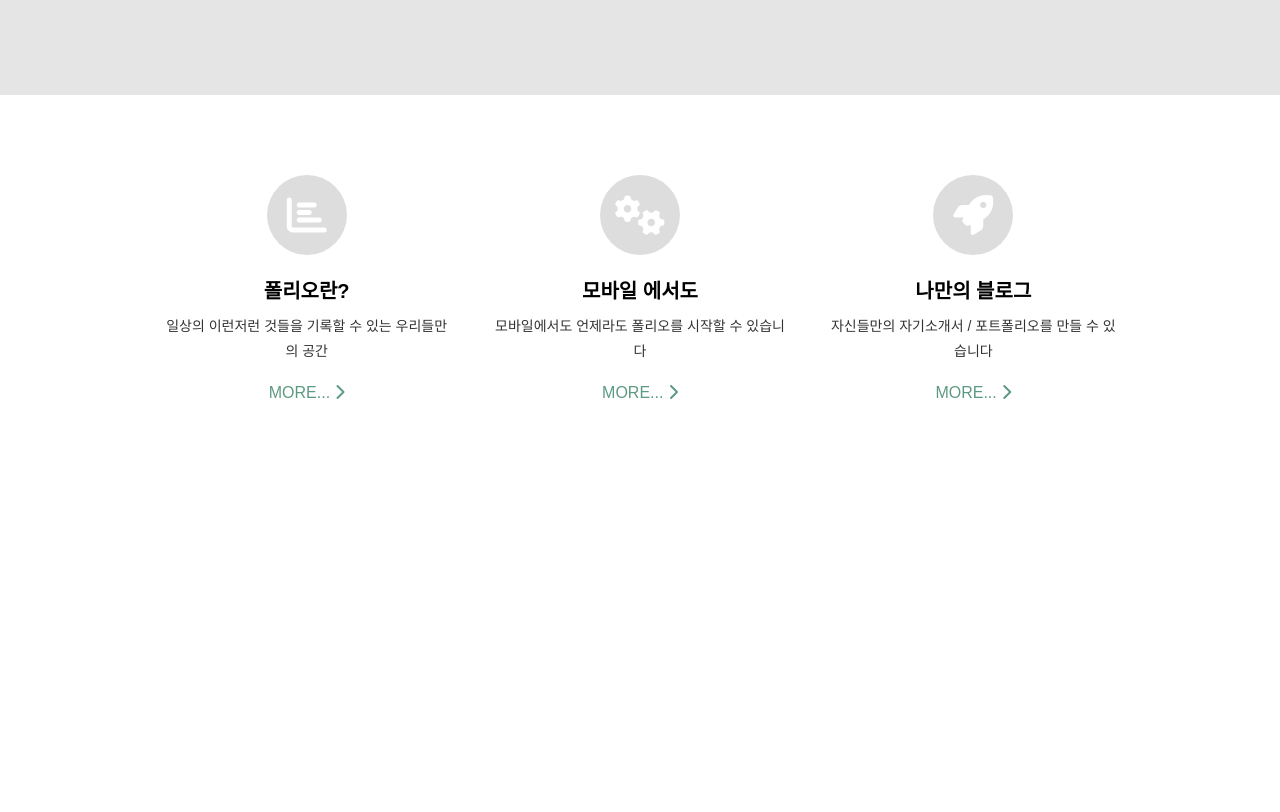
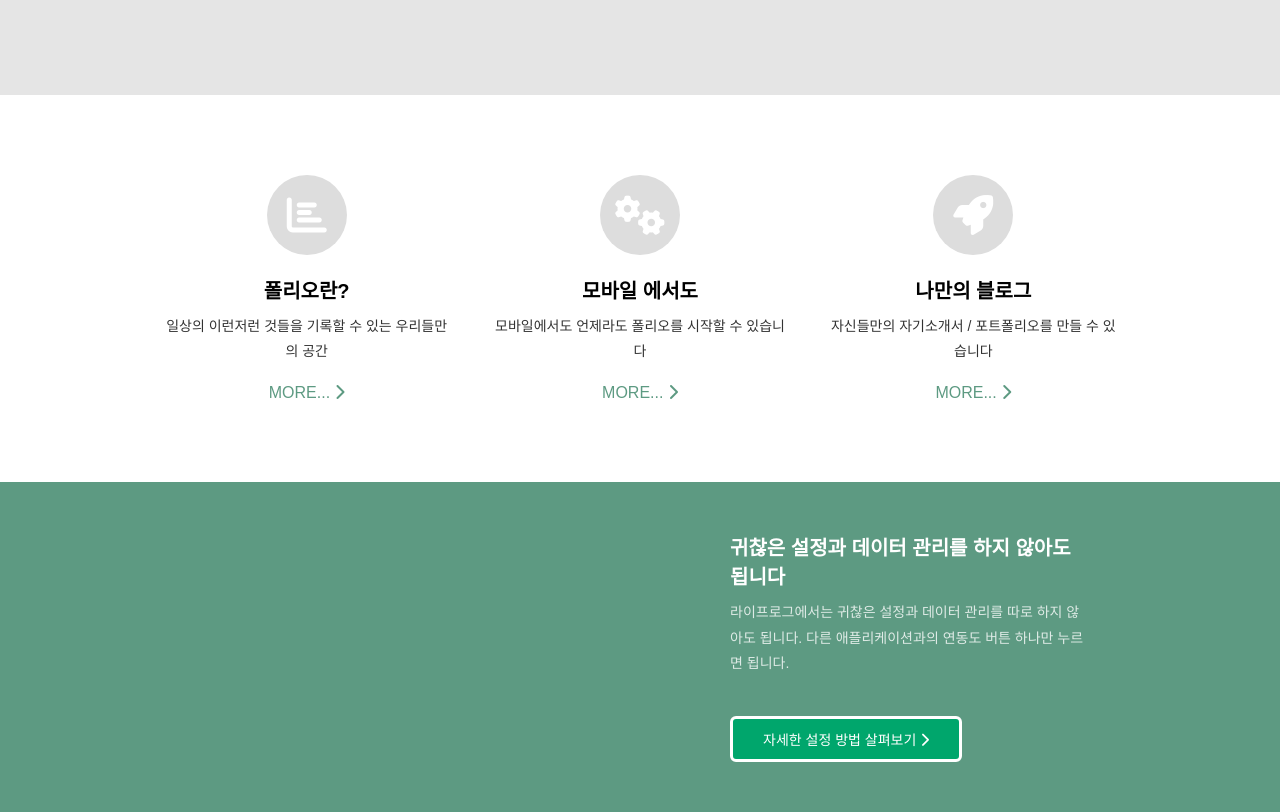
Before and after one commit to Clzzi/F-O-L-I-O, a plain HTML site: page index.html in a window 1280 px wide. Shown: the part 830-1642 px from the top of the page. Before the commit the page ends 1312 px from the top, so only its background shows below. Drawn offline with nearby package versions, Linux system fonts and the light colour scheme.

Commit message:
HTML - conC

```diff
--- a/index.html
+++ b/index.html
@@ -87,5 +87,19 @@
             </div>
         </div>
     </section>
+
+    <section class="conC">
+        <div class="container">
+            <div class="photo"></div>
+            <div class="text">
+                <h2>귀찮은 설정과 데이터 관리를 하지 않아도 됩니다</h2>
+                <p>라이프로그에서는 귀찮은 설정과 데이터 관리를 따로 하지 않아도 됩니다. 다른 애플리케이션과의 연동도 버튼 하나만 누르면 됩니다.</p>
+                <a href="#">자세한 설정 방법 살펴보기
+                <span class="fas fa-chevron-right"></span>
+                </a>
+            </div>
+        </div>
+    </section>
+
 </body>
 </html>
```
